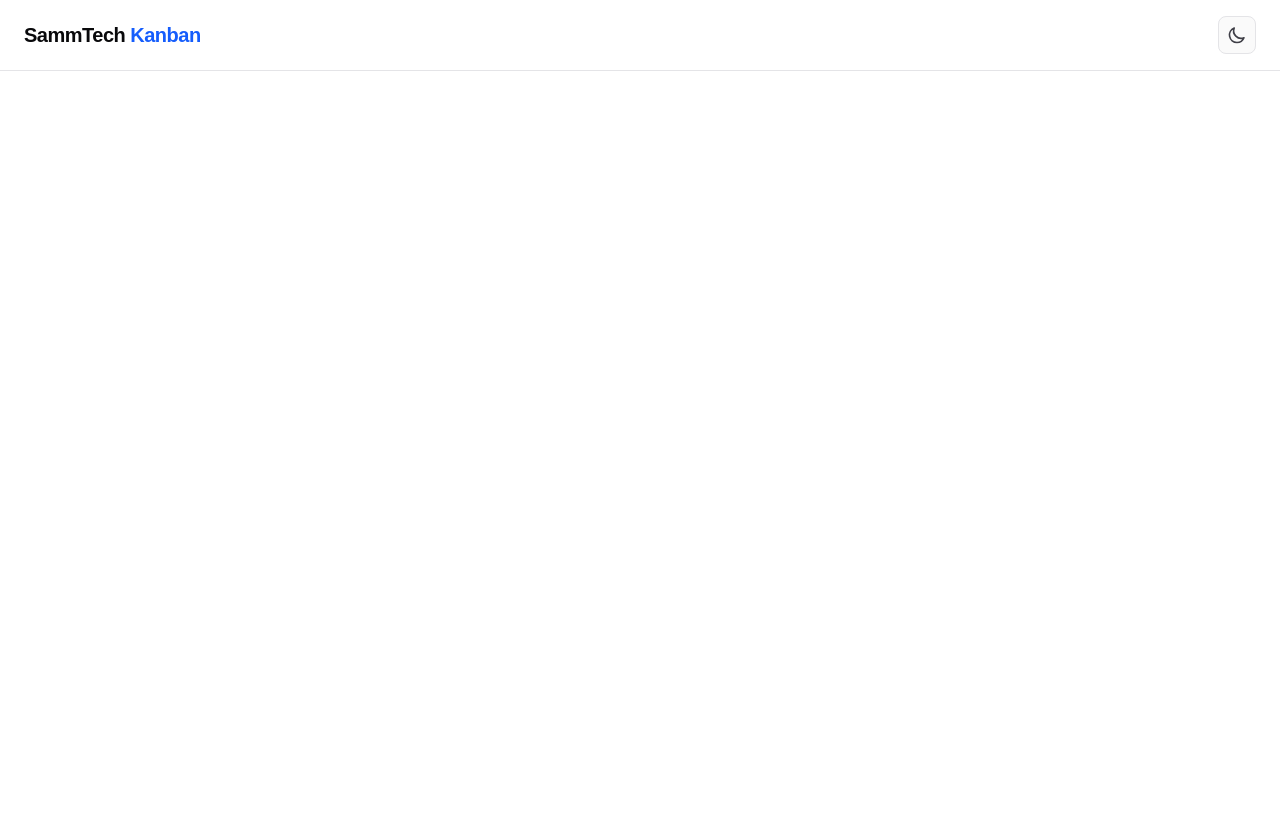
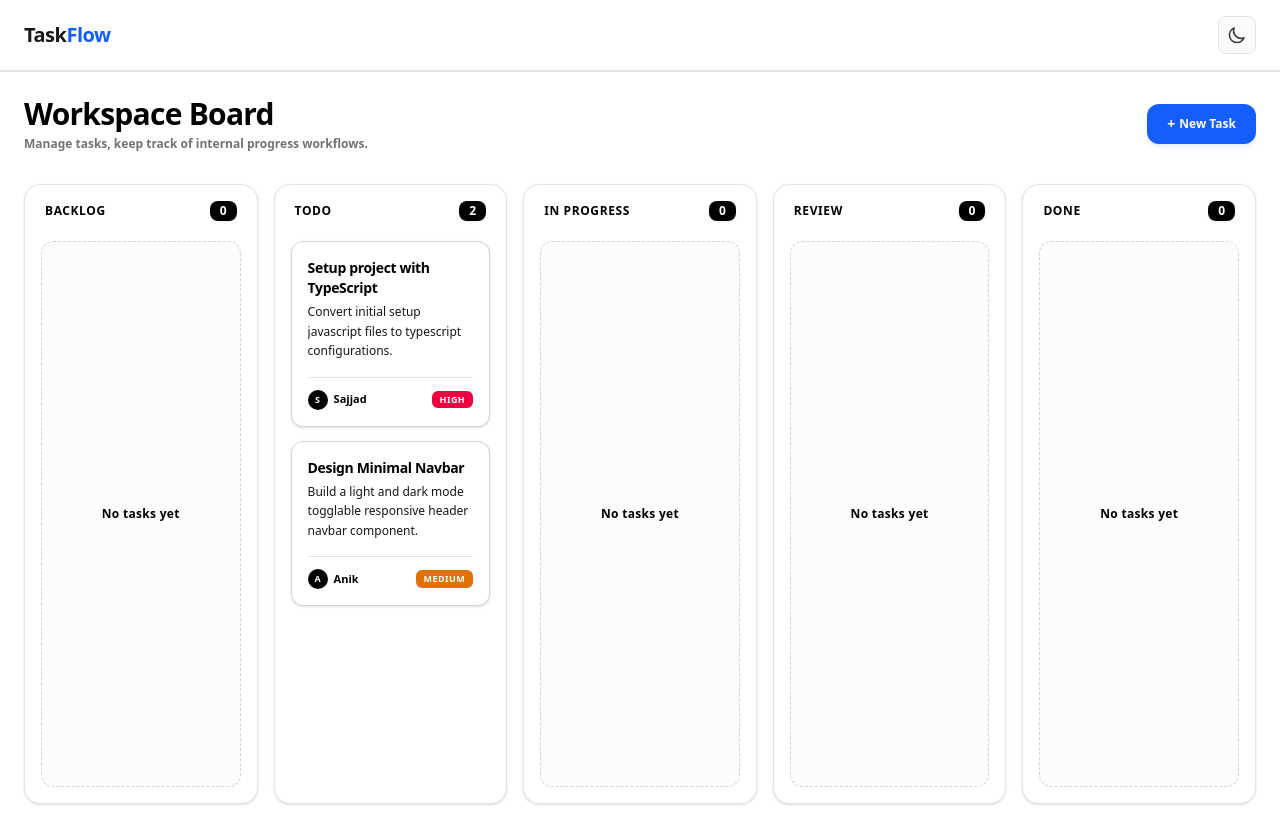
Before and after one commit to ksajjadhossen/taskflow, a Next.js app: page / in a window 1280 px wide. Before the commit the page ends 800 px from the top, so only its background shows below. Built offline with nearby package versions, Linux system fonts and the light colour scheme.

Commit message:
columns and rows are designed perfect with cards.

```diff
--- a/src/app/globals.css
+++ b/src/app/globals.css
@@ -1,28 +1,22 @@
 @import "tailwindcss";
-
-@custom-variant dark (.dark &);
-
 :root {
   --background: #ffffff;
-  --foreground: #171717;
+  --foreground: #000000;
 }
-
-@theme inline {
-  --color-background: var(--background);
-  --color-foreground: var(--foreground);
-  --font-sans: var(--font-geist-sans);
-  --font-mono: var(--font-geist-mono);
+.dark {
+  --background: #09090b;
+  --foreground: #ffffff;
 }
-
-@media (prefers-color-scheme: dark) {
-  :root {
-    --background: #0a0a0a;
-    --foreground: #ededed;
+@layer base {
+  html,
+  body {
+    background-color: var(--background) !important;
+    color: var(--foreground) !important;
+    min-height: 100vh;
+    margin: 0;
+    padding: 0;
+    transition:
+      background-color 0.2s ease,
+      color 0.2s ease;
   }
 }
-
-body {
-  background: var(--background);
-  color: var(--foreground);
-  font-family: Arial, Helvetica, sans-serif;
-}
--- a/src/app/layout.js
+++ b/src/app/layout.js
@@ -1,5 +1,6 @@
 import { Geist, Geist_Mono } from "next/font/google";
 import "./globals.css";
+import Navbar from "../components/shared/navbar";
 
 const geistSans = Geist({
   variable: "--font-geist-sans",
@@ -12,8 +13,8 @@ const geistMono = Geist_Mono({
 });
 
 export const metadata = {
-  title: "Create Next App",
-  description: "Generated by create next app",
+  title: "Workspace Kanban Board",
+  description: "A minimal task management dashboard",
 };
 
 export default function RootLayout({ children }) {
@@ -22,7 +23,13 @@ export default function RootLayout({ children }) {
       lang="en"
       className={`${geistSans.variable} ${geistMono.variable} h-full antialiased`}
     >
-      <body className="min-h-full flex flex-col">{children}</body>
+      <body className="min-h-full flex flex-col bg-white text-black dark:bg-zinc-950 dark:text-white transition-colors duration-200">
+        {/* Navbar Container: Now fully responsive to light/dark themes */}
+        <div className="flex-shrink-0 bg-white dark:bg-zinc-950 border-b border-zinc-200 dark:border-zinc-800">
+          <Navbar />
+        </div>
+        <main className="flex-1">{children}</main>
+      </body>
     </html>
   );
 }
--- a/src/app/page.tsx
+++ b/src/app/page.tsx
@@ -1,6 +1,30 @@
-import React from "react";
-import Navbar from "../components/shared/navbar";
+// src/app/page.tsx
+"use client";
 
-export default function page() {
-  return <Navbar></Navbar>;
+import Board from "../components/kanban/Board";
+
+export default function Home() {
+  return (
+    <div className="p-6 max-w-[1600px] mx-auto min-h-[calc(100vh-70px)]">
+      {/* Top Welcome Heading & Action bar */}
+      <div className="flex flex-col sm:flex-row justify-between items-start sm:items-center gap-4 mb-8">
+        <div>
+          <h1 className="text-3xl font-black tracking-tight text-current">
+            Workspace Board
+          </h1>
+          <p className="text-xs text-neutral-500 dark:text-neutral-400 mt-1 font-semibold">
+            Manage tasks, keep track of internal progress workflows.
+          </p>
+        </div>
+
+        {/* Action Button */}
+        <button className="px-5 py-2.5 text-xs bg-blue-600 text-white dark:bg-blue-500 font-bold rounded-xl hover:bg-blue-700 dark:hover:bg-blue-600 transition-all cursor-pointer shadow-md shadow-blue-500/10 active:scale-95 flex items-center gap-1">
+          <span className="text-sm font-black">+</span> New Task
+        </button>
+      </div>
+
+      {/* Main Board Grid */}
+      <Board />
+    </div>
+  );
 }
--- /dev/null
+++ b/src/components/kanban/Board.tsx
@@ -0,0 +1,53 @@
+"use client";
+
+import { useState } from "react";
+
+import Column from "./Column";
+import { Task } from "../../types/kanban";
+import { getRandomPastelColor } from "../../lib/utils";
+
+// Simple initial mock dataset to test components out
+const initialTasks: Task[] = [
+  {
+    id: "1",
+    title: "Setup project with TypeScript",
+    description:
+      "Convert initial setup javascript files to typescript configurations.",
+    assignee: { name: "Sajjad", avatar: "" },
+    labels: ["Setup"],
+    dueDate: "2026-07-10",
+    priority: "High",
+    bgColor: getRandomPastelColor(),
+  },
+  {
+    id: "2",
+    title: "Design Minimal Navbar",
+    description:
+      "Build a light and dark mode togglable responsive header navbar component.",
+    assignee: { name: "Anik", avatar: "" },
+    labels: ["UI"],
+    dueDate: "2026-07-12",
+    priority: "Medium",
+    bgColor: getRandomPastelColor(),
+  },
+];
+
+export default function Board() {
+  const [tasks] = useState<Task[]>(initialTasks);
+
+  // Group columns basic filter layout
+  const getTasksByStatus = (status: string) => {
+    if (status === "todo") return tasks; // Place mock tasks in Todo for display testing
+    return [];
+  };
+
+  return (
+    <div className="grid grid-cols-1 md:grid-cols-3 lg:grid-cols-5 gap-4 items-start">
+      <Column title="Backlog" tasks={getTasksByStatus("backlog")} />
+      <Column title="Todo" tasks={getTasksByStatus("todo")} />
+      <Column title="In Progress" tasks={getTasksByStatus("in-progress")} />
+      <Column title="Review" tasks={getTasksByStatus("review")} />
+      <Column title="Done" tasks={getTasksByStatus("done")} />
+    </div>
+  );
+}
--- /dev/null
+++ b/src/components/kanban/Card.tsx
@@ -0,0 +1,59 @@
+"use client";
+
+import { useState, useEffect } from "react";
+import { Task } from "../../types/kanban";
+
+interface CardProps {
+  task: Task;
+}
+export default function Card({ task }: CardProps) {
+  const [mounted, setMounted] = useState(false);
+
+  useEffect(() => {
+    setMounted(true);
+  }, []);
+  const getPriorityStyle = (priority: string) => {
+    switch (priority) {
+      case "High":
+        return "bg-rose-600 text-white dark:bg-rose-500";
+      case "Medium":
+        return "bg-amber-600 text-white dark:bg-amber-500";
+      default:
+        return "bg-blue-600 text-white dark:bg-blue-500";
+    }
+  };
+
+  if (!mounted) {
+    return (
+      <div className="p-4 rounded-xl border border-neutral-200 dark:border-neutral-800 bg-white dark:bg-neutral-900 animate-pulse h-32" />
+    );
+  }
+  return (
+    <div className="p-4 rounded-xl bg-white dark:bg-neutral-900 border border-neutral-300 dark:border-neutral-800 shadow-sm transition-all hover:shadow-md hover:border-neutral-400 dark:hover:border-neutral-700 cursor-grab active:cursor-grabbing">
+      <h4 className="font-bold text-sm tracking-tight mb-1 text-black dark:text-white">
+        {task.title}
+      </h4>
+
+      <p className="text-xs text-neutral-900 dark:text-neutral-200 line-clamp-3 mb-4 font-medium leading-relaxed">
+        {task.description}
+      </p>
+      {/* Divider and Footer */}
+      <div className="flex items-center justify-between border-t border-neutral-200 dark:border-neutral-800 pt-3 text-[11px] font-bold">
+        {/* User Assignee Badge */}
+        <div className="flex items-center gap-1.5">
+          <div className="h-5 w-5 rounded-full bg-black text-white dark:bg-white dark:text-black flex items-center justify-center font-extrabold text-[9px]">
+            {task.assignee.name.charAt(0).toUpperCase()}
+          </div>
+          <span className="text-black dark:text-white font-semibold">
+            {task.assignee.name}
+          </span>
+        </div>
+        <span
+          className={`px-2 py-0.5 rounded-md text-[9px] uppercase font-black tracking-wider ${getPriorityStyle(task.priority)}`}
+        >
+          {task.priority}
+        </span>
+      </div>
+    </div>
+  );
+}
--- /dev/null
+++ b/src/components/kanban/Column.tsx
@@ -0,0 +1,33 @@
+import { Task } from "../../types/kanban";
+import Card from "./Card";
+
+interface ColumnProps {
+  title: string;
+  tasks: Task[];
+}
+
+export default function Column({ title, tasks }: ColumnProps) {
+  return (
+    <div className="flex flex-col bg-white dark:bg-zinc-950/40 border border-zinc-200 dark:border-zinc-800/80 rounded-2xl p-4 min-h-[620px] w-full shadow-sm">
+      <div className="flex items-center justify-between mb-5 px-1">
+        <h3 className="font-black text-xs tracking-wider text-black dark:text-zinc-100 uppercase">
+          {title}
+        </h3>
+        <span className="text-xs font-black px-2.5 py-0.5 rounded-lg bg-black text-white dark:bg-zinc-800 dark:text-zinc-200 shadow-xs">
+          {tasks.length}
+        </span>
+      </div>
+      <div className="flex-1 flex flex-col gap-3.5">
+        {tasks.length === 0 ? (
+          <div className="flex-1 flex items-center justify-center border border-dashed border-zinc-300 dark:border-zinc-800/80 rounded-xl p-8 bg-zinc-50/60 dark:bg-transparent">
+            <span className="text-xs text-black dark:text-zinc-400 font-extrabold tracking-wide">
+              No tasks yet
+            </span>
+          </div>
+        ) : (
+          tasks.map((task) => <Card key={task.id} task={task} />)
+        )}
+      </div>
+    </div>
+  );
+}
--- a/src/components/shared/navbar.tsx
+++ b/src/components/shared/navbar.tsx
@@ -1,28 +1,21 @@
-// src/components/ui/Navbar.tsx
 "use client";
 
 import { useState, useEffect } from "react";
 
-export default function Navbar() {
-  const [theme, setTheme] = useState<"light" | "dark">("light");
+interface NavbarProps {}
+export default function Navbar({}: NavbarProps) {
+  const [theme, setTheme] = useState("light");
 
-  // Check storage and system settings when the page loads
   useEffect(() => {
-    const savedTheme = localStorage.getItem("theme");
-    const prefersDark = window.matchMedia(
-      "(prefers-color-scheme: dark)",
-    ).matches;
-
-    if (savedTheme === "dark" || (!savedTheme && prefersDark)) {
-      setTheme("dark");
+    const savedTheme = localStorage.getItem("theme") || "light";
+    setTheme(savedTheme);
+    if (savedTheme === "dark") {
       document.documentElement.classList.add("dark");
     } else {
-      setTheme("light");
       document.documentElement.classList.remove("dark");
     }
   }, []);
 
-  // Function to switch between light and dark mode
   const toggleTheme = () => {
     if (theme === "light") {
       setTheme("dark");
@@ -36,23 +29,20 @@ export default function Navbar() {
   };
 
   return (
-    <nav className="w-full bg-white dark:bg-zinc-950 border-b border-zinc-200 dark:border-zinc-800 px-6 py-4">
+    <nav className="w-full bg-white dark:bg-zinc-950 border-b border-zinc-200 dark:border-zinc-800 px-6 py-4 transition-colors duration-200">
       <div className="max-w-7xl mx-auto flex items-center justify-between">
         {/* Left Side: App Logo / Name */}
         <div className="flex items-center gap-2">
-          <span className="text-xl font-bold tracking-tight text-zinc-950 dark:text-white">
-            SammTech <span className="text-blue-600">Kanban</span>
+          <span className="text-xl font-bold tracking-tight text-zinc-900 dark:text-white">
+            Task<span className="text-blue-600">Flow</span>
           </span>
         </div>
-
-        {/* Right Side: Theme Toggle Button */}
         <button
           onClick={toggleTheme}
-          className="p-2 rounded-lg border border-zinc-200 dark:border-zinc-800 bg-zinc-50 dark:bg-zinc-900 text-zinc-700 dark:text-zinc-300 hover:bg-zinc-100 dark:hover:bg-zinc-800 transition-colors"
+          className="p-2 rounded-lg border border-zinc-200 dark:border-zinc-800 bg-zinc-50 dark:bg-zinc-900 text-zinc-700 dark:text-zinc-300 hover:bg-zinc-100 dark:hover:bg-zinc-800/50 transition-all cursor-pointer flex items-center justify-center"
           aria-label="Toggle Theme"
         >
           {theme === "light" ? (
-            /* Show Moon icon during light mode */
             <svg
               className="h-5 w-5"
               fill="none"
@@ -67,7 +57,6 @@ export default function Navbar() {
               />
             </svg>
           ) : (
-            /* Show Sun icon during dark mode */
             <svg
               className="h-5 w-5"
               fill="none"
@@ -78,7 +67,7 @@ export default function Navbar() {
               <path
                 strokeLinecap="round"
                 strokeLinejoin="round"
-                d="M12 3v1m0 16v1m9-9h-1M4 12H3m15.364-6.364l-.707.707M6.343 17.657l-.707.707m12.728 0l-.707-.707M6.343 6.343l-.707-.707m12.728 12.728A9 9 0 115.636 5.636m12.728 12.728A9 9 0 015.636 5.636"
+                d="M12 3v1m0 16v1m9-9h-1M4 12H3m15.364-6.364l-.707.707M6.343 17.657l-.707.707m12.728 0l-.707-.707M6.343 6.343l-.707-.707M14 12a2 2 0 11-4 0 2 2 0 014 0z"
               />
             </svg>
           )}
--- /dev/null
+++ b/src/lib/utils.ts
@@ -0,0 +1,12 @@
+const pastelColors = [
+  "bg-white border-blue-300 dark:bg-blue-950/20 dark:border-blue-900/50 text-blue-800 dark:text-blue-300 shadow-xs",
+  "bg-white border-emerald-300 dark:bg-emerald-950/20 dark:border-emerald-900/50 text-emerald-800 dark:text-emerald-300 shadow-xs",
+  "bg-white border-amber-400 dark:bg-amber-950/20 dark:border-amber-900/50 text-amber-800 dark:text-amber-300 shadow-xs",
+  "bg-white border-purple-300 dark:bg-purple-950/20 dark:border-purple-900/50 text-purple-800 dark:text-purple-300 shadow-xs",
+  "bg-white border-rose-300 dark:bg-rose-950/20 dark:border-rose-900/50 text-rose-800 dark:text-rose-300 shadow-xs",
+];
+
+export function getRandomPastelColor(): string {
+  const index = Math.floor(Math.random() * pastelColors.length);
+  return pastelColors[index];
+}
```
